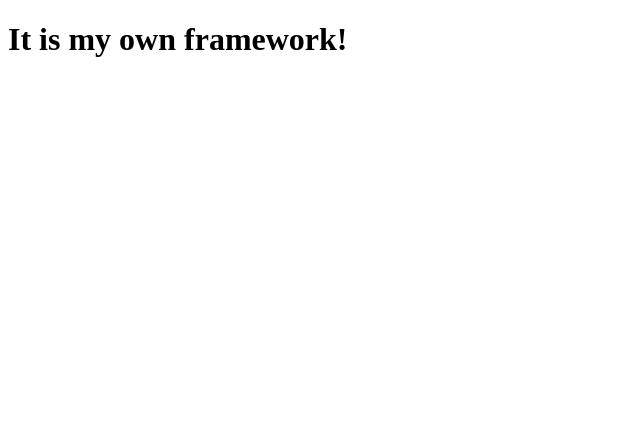
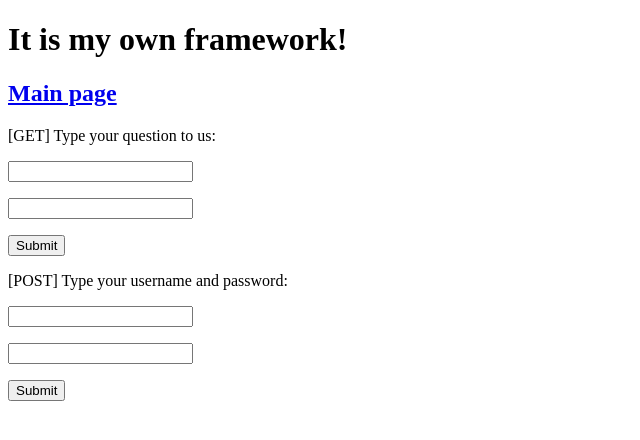
Before and after one commit to Atmostone/Web_Framework, a Python web app: template application/templates/about.html in a window 1280 px wide. Shown: the top 440 px of the page, without its empty margins (0-640 px from the left). Run offline with Jinja, Linux system fonts and the light colour scheme; the template is opened without the code that fills it, so the values that code supplies are empty.

Commit message:
Add reading and parsing GET and POST requests

```diff
--- a/application/templates/about.html
+++ b/application/templates/about.html
@@ -6,5 +6,18 @@
 </head>
 <body>
 <h1>It is my own framework!</h1>
+<h2><a href="http://127.0.0.1:8000">Main page</a></h2>
+<form method="get">
+    <p>[GET] Type your question to us:</p>
+    <p><input type="text" id="name" name="name"></p>
+    <p><input type="text" id="question" name="question"></p>
+    <p><input type="submit"></p>
+</form>
+<form method="post">
+    <p>[POST] Type your username and password:</p>
+    <p><input type="text" id="username" name="username"></p>
+    <p><input type="text" id="password" name="password"></p>
+    <p><input type="submit"></p>
+</form>
 </body>
 </html>
--- a/application/templates/index.html
+++ b/application/templates/index.html
@@ -6,5 +6,6 @@
 </head>
 <body>
 <h1>Hello, world!</h1>
+<h2><a href="http://127.0.0.1:8000/about">About us</a></h2>
 </body>
 </html>
--- a/application/views.py
+++ b/application/views.py
@@ -6,13 +6,11 @@ from framework.templater import render
 
 class IndexView:
     def __call__(self, request):
-        print(request)
         path = os.path.join(pathlib.Path(__file__).parent.absolute(), 'templates/index.html')
         return '200 OK', [render(path).encode('utf-8')]
 
 
 class AboutView:
     def __call__(self, request):
-        print(request)
         path = os.path.join(pathlib.Path(__file__).parent.absolute(), 'templates/about.html')
         return '200 OK', [render(path).encode('utf-8')]
--- a/framework/templater.py
+++ b/framework/templater.py
@@ -2,6 +2,12 @@ from jinja2 import Template
 
 
 def render(template_name, **kwargs):
+    """
+    open required template file with Jinja
+    :param template_name:
+    :param kwargs:
+    :return:
+    """
     with open(template_name, encoding='utf-8') as f:
         template = Template(f.read())
     return template.render(**kwargs)
```
Also changed, not shown: framework/main.py (+32 -1 lines), framework/parsers.py (added, +30 -0 lines).
